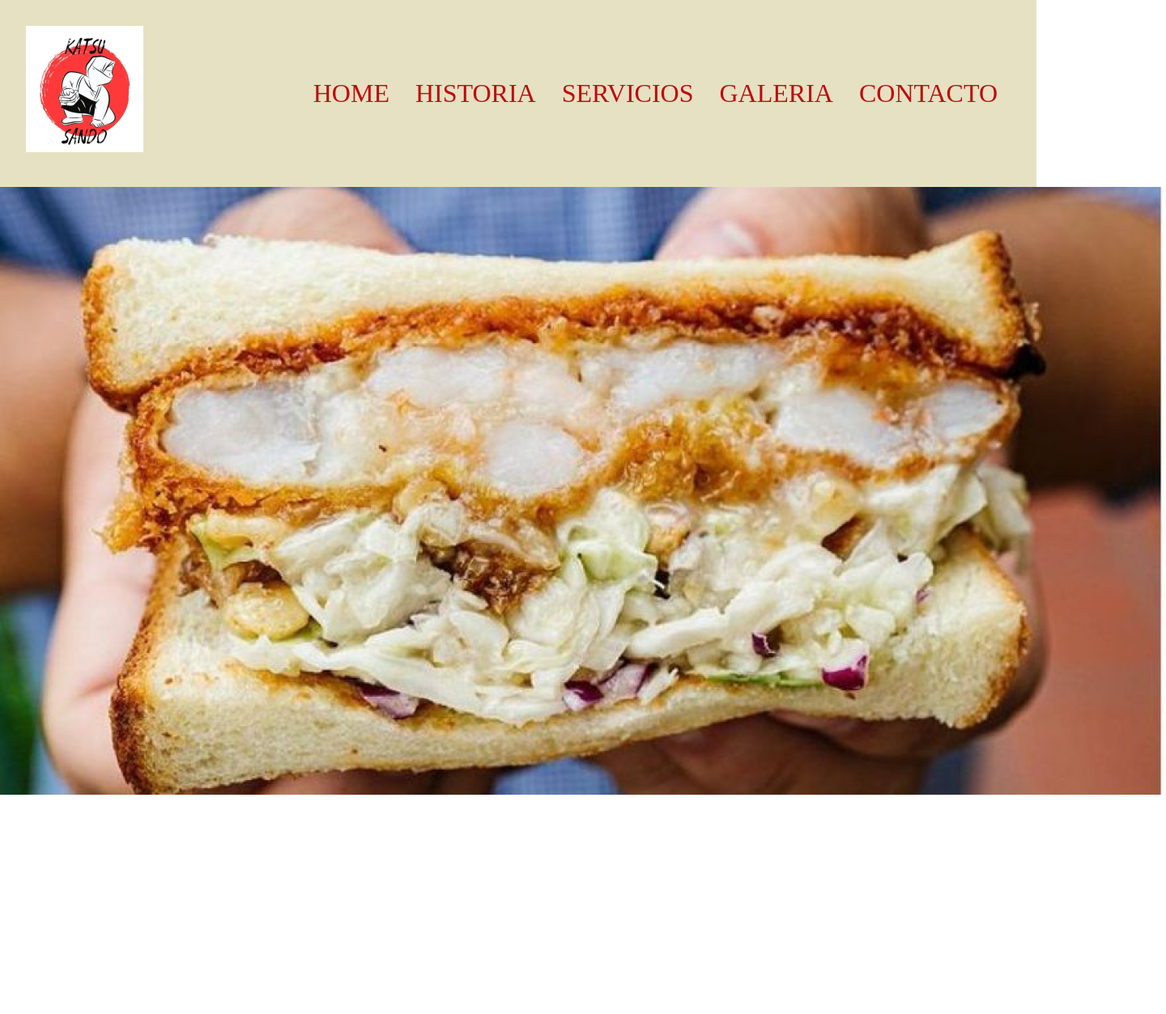
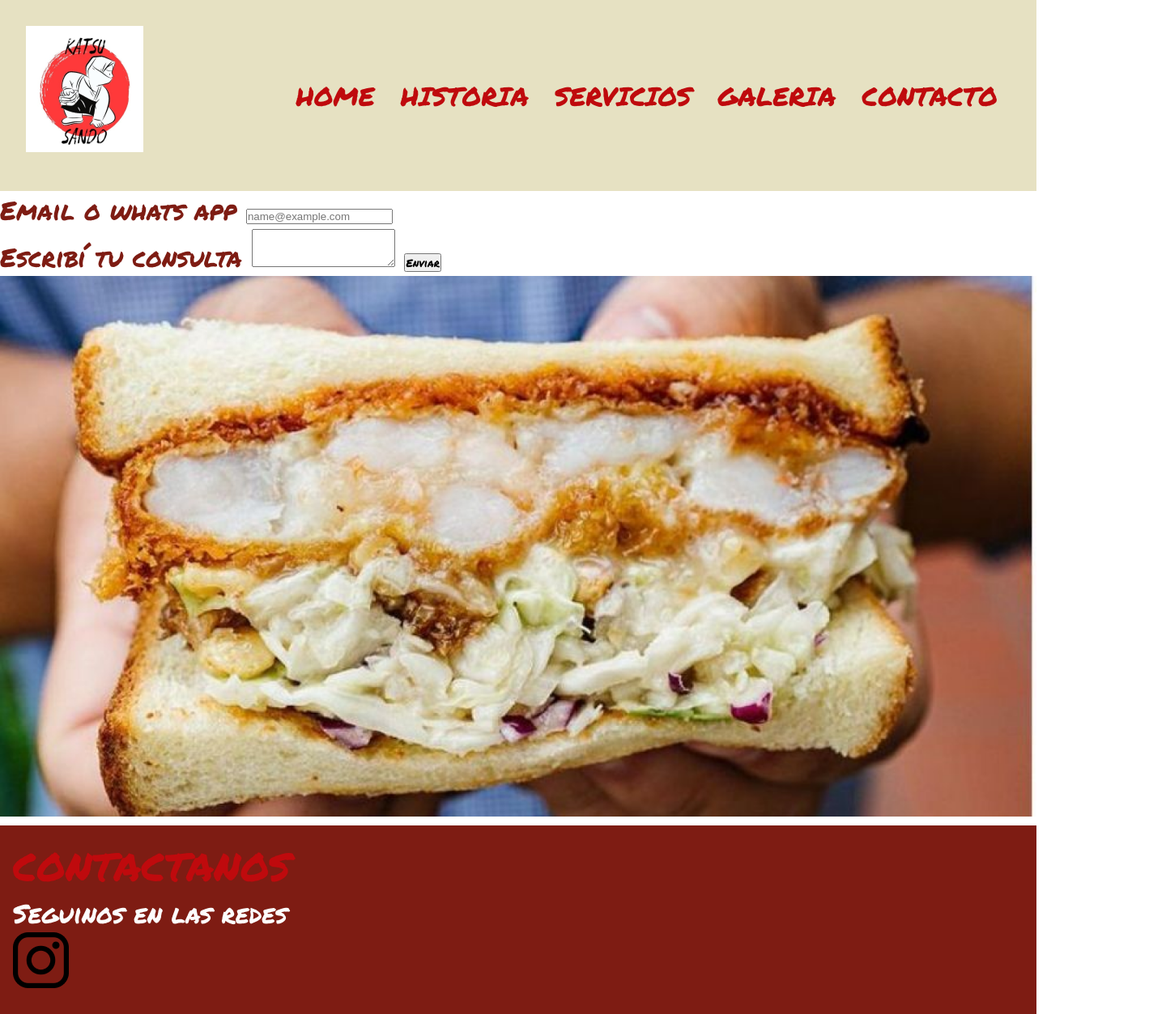
Before and after one commit to ndegano/PF-Degano, a plain HTML site: page contacto.html in a window 1280 px wide. Shown: the whole page at 81% size, 1440 px wide, since content can reach past the window. Before the commit the page ends 990 px from the top, so only its background shows below. Drawn offline with nearby package versions, Linux system fonts and the light colour scheme.

Commit message:
Con mejoras antes de aplicar Bootstrap

```diff
--- a/contacto.html
+++ b/contacto.html
@@ -5,12 +5,15 @@
     <meta http-equiv="X-UA-Compatible" content="IE=edge">
     <meta name="viewport" content="width=device-width, initial-scale=1.0">
     <title>Katsu Sando</title>
+    <link
+    rel="stylesheet"
+    href="https://cdnjs.cloudflare.com/ajax/libs/animate.css/4.1.1/animate.min.css"/>
     <link rel="stylesheet" href="./css/index.css">
 </head>
 <body>
     <header>
         <nav class="navbar">
-            <a class="navbar__logo" href="/index.html">
+            <a class="navbar__logo animate__animated animate__swing" href="/index.html">
                 <img src="./img/Logo Header.png" alt="Logo de Katsu Sando">
             </a>
             <ul class="menu">
@@ -28,7 +31,27 @@
         </nav>
     </header>
     <article>
-        <img src="./img/Contacto.png" alt="Fondo del contacto">
+        <div class="mb-3">
+            <label for="exampleFormControlInput1" class="form-label">Email o whats app</label>
+            <input type="email" class="form-control" id="exampleFormControlInput1" placeholder="name@example.com">
+          </div>
+          <div class="mb-3">
+            <label for="exampleFormControlTextarea1" class="form-label">Escribí tu consulta</label>
+            <textarea class="form-control" id="exampleFormControlTextarea1" rows="3"></textarea>
+            <button type="submit" class="btn btn-secondary btn-lg border-0">Enviar</button>
+          </div>
     </article>
+    <article>
+        <img class="fondo" src="./img/Contacto.png" alt="Fondo del contacto">
+    </article>
+    <footer>
+        <div>
+        <a href="./contacto.html">CONTACTANOS</a>
+        <p class="texto__footer">Seguinos en las redes</p>
+        <a href="https://www.instagram.com/katsusandorosario/">
+            <img src="./img/image 1.png" alt="Contacto Instagram Katsu Sando">
+        </a>
+        </div>
+    </footer>
 </body>
 </html>
--- a/css/index.css
+++ b/css/index.css
@@ -35,7 +35,7 @@ html {
 }
 
 body {
-    font-family: permanent 'Permanent Marker', sans-serif;
+    font-family: 'Permanent Marker', cursive;
     font-size: var(--text-sm);
     color: var(--secondary);
 }
@@ -71,6 +71,7 @@ a   {font-size: var(--text-es);
     .navbar .menu .menu__item:hover {
         background-color: var(--light);
         color: var(--primary);
+        font-family: 'Permanent Marker', cursive;
     }
     .navbar .menu .menu__item .menu__link {
         padding: var(--sp-xs);
@@ -89,11 +90,20 @@ a   {font-size: var(--text-es);
         align-items: center;
     }
 
+/* GALERIA*/
+ .galeria__fotos {
+    display: flex;
+ }
+
+/* CONTACTO*/
+ .fondo {width: 100%;}
+ .btn {font-family: 'Permanent Marker', cursive;}
 
 
 /* FOOTER*/
-footer {background-color: var(--secondary);
+ footer {background-color: var(--secondary);
 height: 100%;
 padding: var(--sp-xs);
 background-image: linear-gradient();
 }
+ .texto__footer {color: var(--light);}
```
Also changed, not shown: galeria.html (+14 -2 lines), historia.html (+13 -1 lines), index.html (+7 -9 lines), servicios.html (+13 -1 lines).
